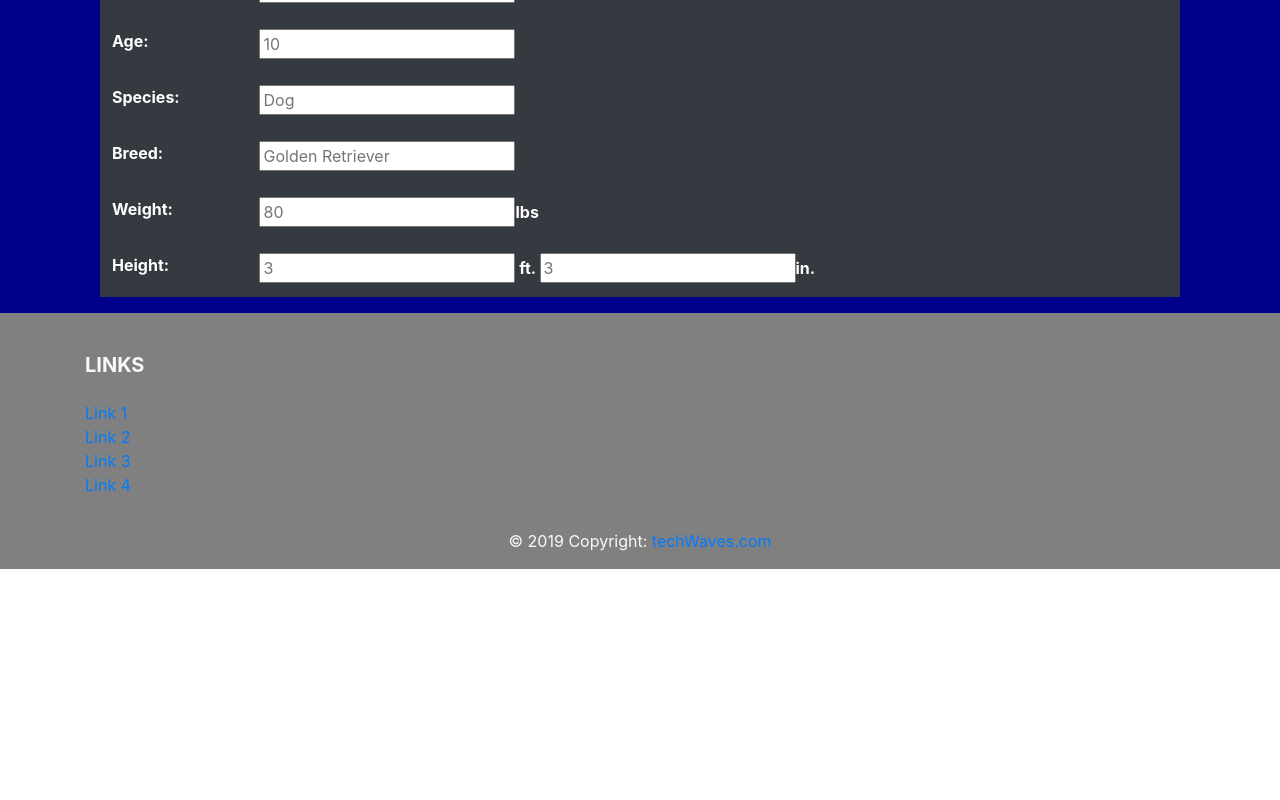
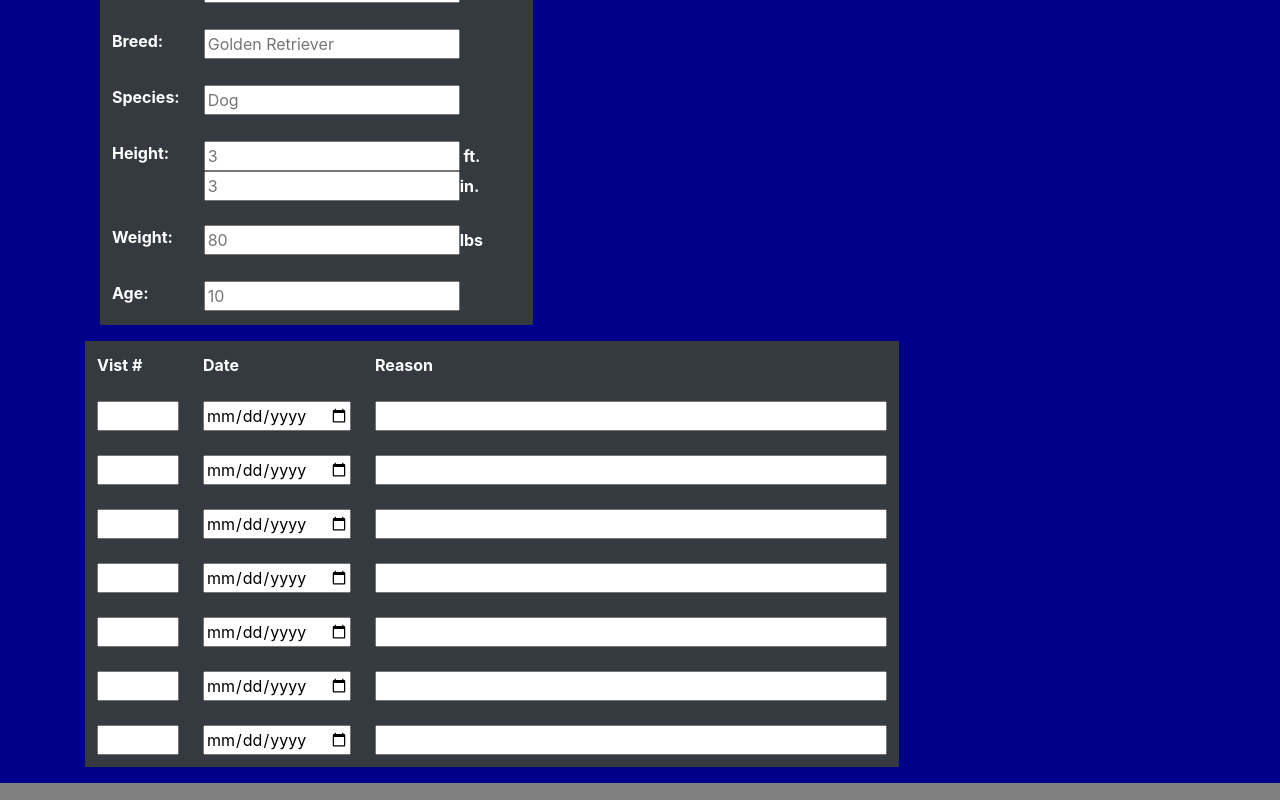
Before and after one commit to saiallala/PetCare, an Angular app in the folder PetCare/: page /health in a window 1280 px wide. Shown: the part 300-1100 px from the top of the page. Before the commit the page ends 869 px from the top, so only its background shows below. Built offline with nearby package versions, Linux system fonts and the light colour scheme.

Commit message:
Finished designing Profile section

```diff
--- a/PetCare/src/app/app.module.ts
+++ b/PetCare/src/app/app.module.ts
@@ -25,7 +25,7 @@ const appRoutes: Routes =[
         { path: 'viewAccount', component: ViewAccountComponent },
         { path: 'createAccount', component: CreateAccountComponent },
         { path: 'health', component: HealthComponent },
-        { path: 'contact', component: ContactComponent }
+        { path: 'contact', component: ContactInfoComponent }
 
 ];
 
--- a/PetCare/src/app/profile/contact-info/contact-info.component.html
+++ b/PetCare/src/app/profile/contact-info/contact-info.component.html
@@ -1 +1,54 @@
-<p>contact-info works!</p>
+
+        <div class="container" style = "color: white;">
+          <div class="row">
+            <div class="col-sm-12">
+
+
+              <h1>Welcome to your Personal portal! </h1>
+              <h4> This is where your pet's account information is stored</h4>
+              <div class="container">
+                <div class="row">
+                  <div class="col-sm-12">
+
+                    <table class="table table-borderless table-dark table-hover">
+                      <tbody>
+                        <tr>
+                          <th><label for="name"> Name: </label></th>
+                          <th><input type="text" id="name" placeholder="Tommy" size = "50"> </th>
+                        </tr>
+
+                        <tr>
+                          <th><label for="email"> Email: </label></th>
+                          <th><input type="text" id="email" placeholder="Enter your  Email"size = "50"></th>
+                        </tr>
+
+                        <tr>
+                          <th><label for="owner"> Owner: </label></th>
+                          <th><input type="text" id="owner" placeholder="Sammy"size = "50"></th>
+                        </tr>
+
+                        <tr>
+                          <th><label for="phone"> Phone No: </label></th>
+                          <th><input type="text" id="phone" placeholder="6098764536"size = "50"></th>
+                        </tr>
+
+                        <tr>
+                          <th><label for="vet"> Primary Vet: </label></th>
+                          <th><input type="text" id="vet" placeholder="Dr. Sammy Burger" size = "50"></th>
+                        </tr>
+
+                        <tr>
+                          <th><label for="vetNumber"> Primary Vet Number: </label></th>
+                          <th><input type="text" id="vetNumber" placeholder="9087832875" size = "50"></th>
+                      </tr>
+
+                      </tbody>
+                    </table>
+
+
+                  </div>
+                </div>
+              </div>
+            </div>
+          </div>
+        </div>
--- a/PetCare/src/app/profile/health/health.component.html
+++ b/PetCare/src/app/profile/health/health.component.html
@@ -8,7 +8,7 @@
               <h4> This is where your pet's account information is stored</h4>
               <div class="container">
                 <div class="row">
-                  <div class="col-sm-12">
+                  <div class="col-sm-5">
 
                     <table class="table table-borderless table-dark table-hover">
                       <tbody>
@@ -18,13 +18,13 @@
                         </tr>
 
                         <tr>
-                          <th><label for="email"> Email: </label></th>
-                          <th><input type="text" id="email" placeholder="Enter your  Email"></th>
+                          <th><label for="gender"> Gender: </label></th>
+                          <th><input type="text" id="gender" placeholder="Male"></th>
                         </tr>
 
                         <tr>
-                          <th><label for="age"> Age: </label></th>
-                          <th><input type="text" id="age" placeholder="10"></th>
+                          <th><label for="breed"> Breed: </label></th>
+                          <th><input type="text" id="breed" placeholder="Golden Retriever"></th>
                         </tr>
 
                         <tr>
@@ -33,8 +33,8 @@
                         </tr>
 
                         <tr>
-                          <th><label for="breed"> Breed: </label></th>
-                          <th><input type="text" id="breed" placeholder="Golden Retriever"></th>
+                          <th><label for="height"> Height: </label></th>
+                          <th><input type="text" id="height" placeholder="3"> ft. <input type="text" id="height" placeholder="3">in.</th>
                         </tr>
 
                         <tr>
@@ -43,15 +43,60 @@
                         </tr>
 
                         <tr>
-                          <th><label for="height"> Height: </label></th>
-                          <th><input type="text" id="height" placeholder="3"> ft. <input type="text" id="height" placeholder="3">in.</th>
+                          <th><label for="age"> Age: </label></th>
+                          <th><input type="text" id="age" placeholder="10"></th>
                         </tr>
 
                       </tbody>
                     </table>
+                </div>
+                <div class="com-sm-6">
+                    <table class="table table-borderless table-dark table-hover">
+                      <tbody>
+                          <tr>
+                              <th>Vist #</th>
+                              <th>Date</th>
+                              <th width = 200px>Reason</th>
+                          </tr>
+                          <tr>
+                              <td><input type="text" size="3"></td>
+                              <td><input type="date"></td>
+                              <td ><input type="text" size="45"></td>
+                          </tr>
+                          <tr>
+                              <td><input type="text" size="3"></td>
+                              <td><input type="date"></td>
+                              <td ><input type="text" size="45"></td>
+                          </tr>
+                          <tr>
+                              <td><input type="text" size="3"></td>
+                              <td><input type="date"></td>
+                              <td ><input type="text" size="45"></td>
+                          </tr>
+                          <tr>
+                              <td><input type="text" size="3"></td>
+                              <td><input type="date"></td>
+                              <td ><input type="text" size="45"></td>
+                          </tr>
+                          <tr>
+                              <td><input type="text" size="3"></td>
+                              <td><input type="date"></td>
+                              <td ><input type="text" size="45"></td>
+                          </tr>
+                          <tr>
+                              <td><input type="text" size="3"></td>
+                              <td><input type="date"></td>
+                              <td ><input type="text" size="45"></td>
+                          </tr>
+                          <tr>
+                              <td><input type="text" size="3"></td>
+                              <td><input type="date"></td>
+                              <td ><input type="text" size="45"></td>
+                          </tr>
 
-
-                  </div>
+                      </tbody>
+                  </table>
+                </div>
                 </div>
               </div>
             </div>
```
